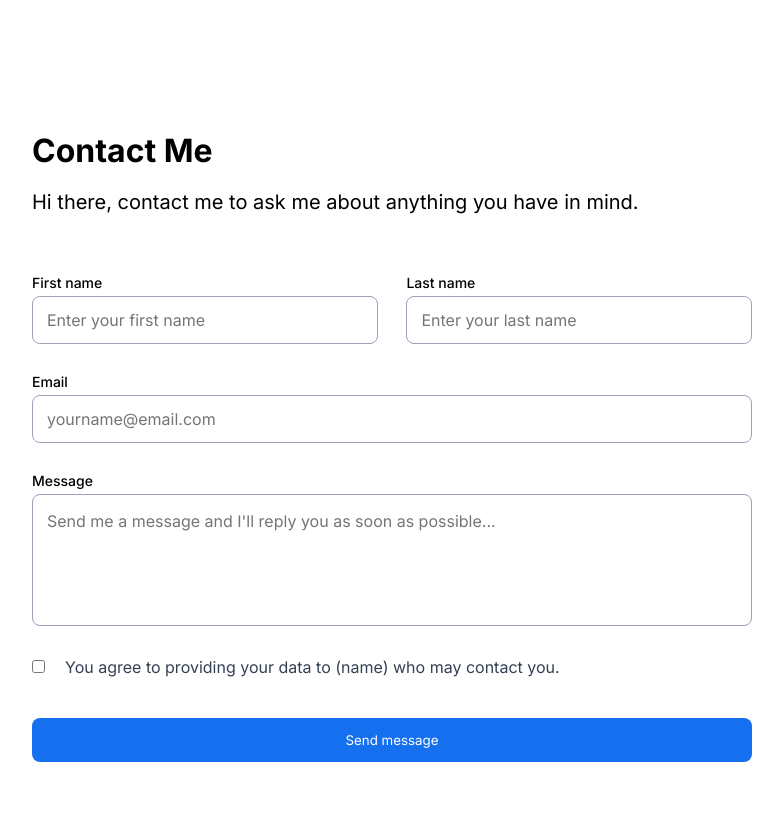
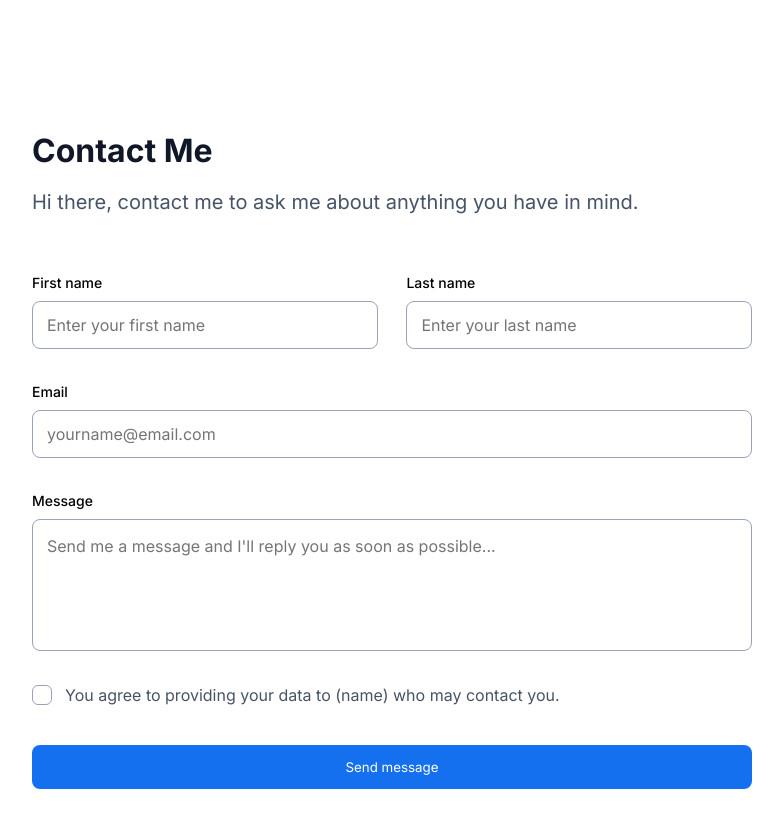
Before and after one commit to damolabolaji/HNGi9-stage01, a React (Create React App) app: page / in a window 1280 px wide. Shown: the part 920-1747 px from the top of the page, without its empty margins (248-1031 px from the left). Built offline with nearby package versions, Linux system fonts and the light colour scheme.

Commit message:
style: added a custom checkbox to the contact form

```diff
--- a/src/Contact.js
+++ b/src/Contact.js
@@ -39,9 +39,12 @@ const Contact = () => {
         </div>
 
         <div>
-            <input type="checkbox" id="checkbox" value="Submit"/>
-            {/* <span className="chkbox">ujkijhg</span> */}
-            <label for="checkbox">You agree to providing your data to (name) who may contact you.</label>
+
+          <label for="checkbox" className="chk-container">You agree to providing your data to (name) who may contact you.
+            <input type="checkbox" id="checkbox"/>
+            <span className="chkbox"></span>
+
+          </label>
         </div>
 
         <button id="btn__submit">Send message</button>
--- a/src/index.css
+++ b/src/index.css
@@ -208,11 +208,12 @@
 
 .contactForm h1 {
   padding-bottom: 20px;
+  color: #101828;
 }
 
 .contactForm p{
   font-size: 20px;
-
+  color: #475467;
 }
 
 #my-form {
@@ -233,7 +234,6 @@
 
 }
 
-
 .flex-col-full {
   margin: 24px 0;
   display: flex;
@@ -250,8 +250,7 @@
 }
 
 label:last-child {
-  padding-left: 20px;
-  color: #344054;
+
 }
 
 #my-form input, textarea {
@@ -259,7 +258,7 @@ label:last-child {
   outline: none;
   border: 1px solid #99a3b5;
   border-radius: 8px;
-  margin: 5px 0;
+  margin: 10px 0;
 }
 textarea {
   height: 132px;
@@ -267,13 +266,57 @@ textarea {
   overflow: auto;
 }
 
-/* input[type = checkbox] {
+.chk-container {
+  display: block;
+  position: relative;
+  padding-left: 33px;
+  color: #475467;
+  -webkit-user-select: none;
+  -moz-user-select: none;
+  -ms-user-select: none;
+  user-select: none;
+}
+
+.chk-container input {
+  opacity: 0;
+  position: absolute;
+  top: 0%;
+  left: 0;
+  transform: translateY(-50%);
+}
+
+.chkbox {
+  position: absolute;
+  top: 50%;
+  left: 0;
+  transform: translateY(-50%);
+  width: 20px;
+  height: 20px;
+  border: 1px solid #99a3b5;
+  border-radius: 6px;
+}
+
+.chk-container input:checked ~ .chkbox {
+  border: 2px solid #1570EF;
+}
+
+.chkbox::after {
+  content: '';
+  position: absolute;
+  left: 4px;
+  height: 10px;
+  width: 5px;
+  border: solid #1570EF;
+  border-width: 0 3px 3px 0;
+  transform: rotate(45deg);
+  border-radius: 2px;
   display: none;
+
 }
-.chkbox {
 
-  border: 1px solid #99a3b5;
-} */
+.chk-container input:checked ~ .chkbox::after {
+display: block;
+}
 
 
 #my-form button {
```
